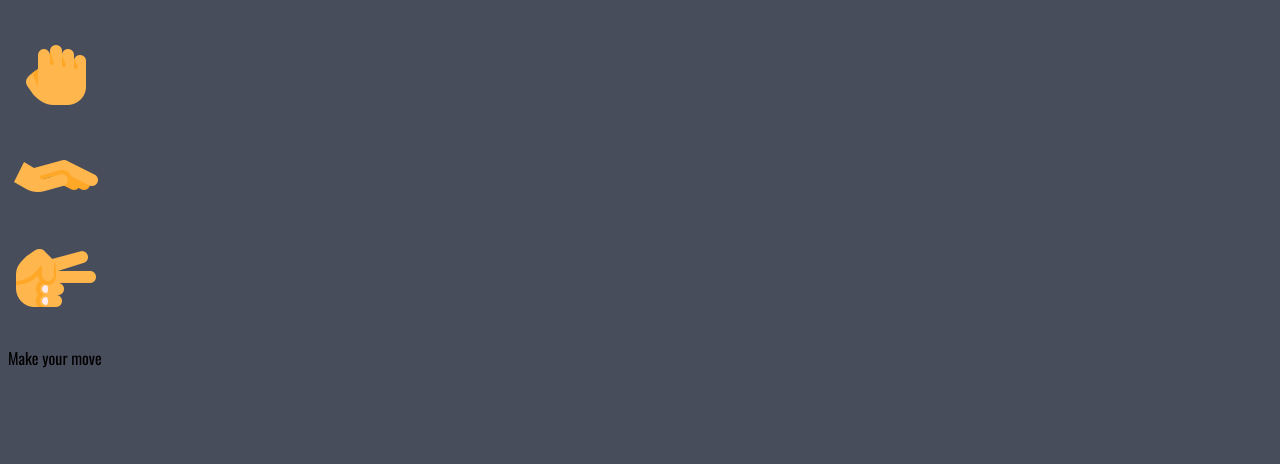
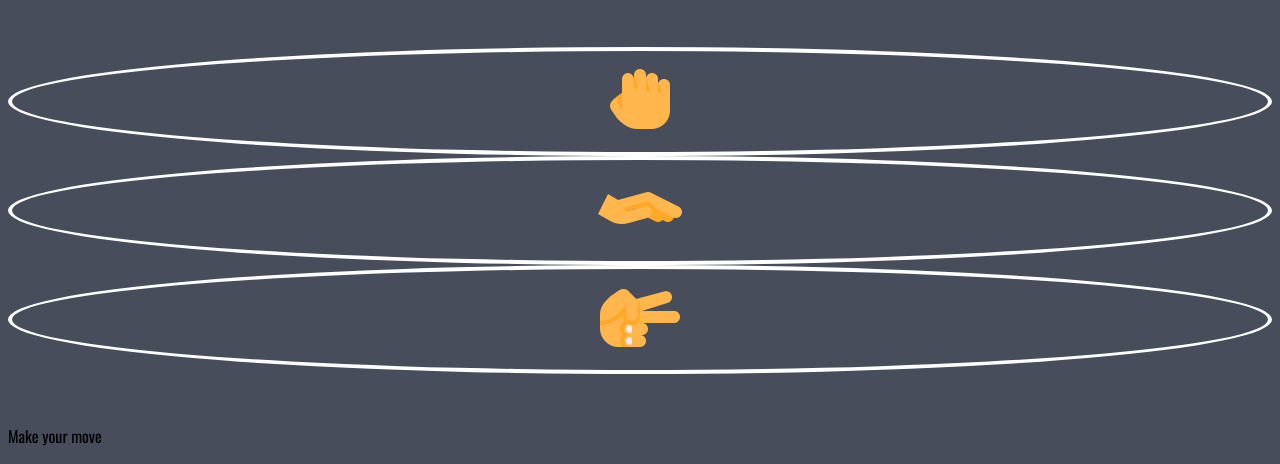
Before and after one commit to autumnc89/rock_paper_scissors, a plain HTML site: page index.html in a window 1280 px wide. Shown: the part 387-851 px from the top of the page. Before the commit the page ends 800 px from the top, so only its background shows below. Drawn offline with nearby package versions, Linux system fonts and the light colour scheme.

Commit message:
Align images

```diff
--- a/index.html
+++ b/index.html
@@ -27,13 +27,13 @@
         <div class="choice" id="r">
             <img src="Images\icons8-hand-rock-skin-type-2-96.png" alt="">
         </div>
-    </div>
-    <div class="choices">
+
+
         <div class="choice" id="p">
             <img src="Images\icons8-hand-side-view-skin-type-2-96.png" alt="">
         </div>
-    </div>
-    <div class="choices">
+
+
         <div class="choice" id="s">
             <img src="Images\icons8-hand-peace-skin-type-2-96.png" alt="">
         </div>
--- a/styles.css
+++ b/styles.css
@@ -68,3 +68,16 @@ header h1 {
     font-family: 'Cardo', serif;
     font-weight: bold;
 }
+
+.choices {
+    margin: 50px 0;
+    text-align: center;
+
+}
+
+.choice {
+    border: 4px solid white;
+    border-radius: 50%;
+    padding:
+    display: inline-block;
+}
```
